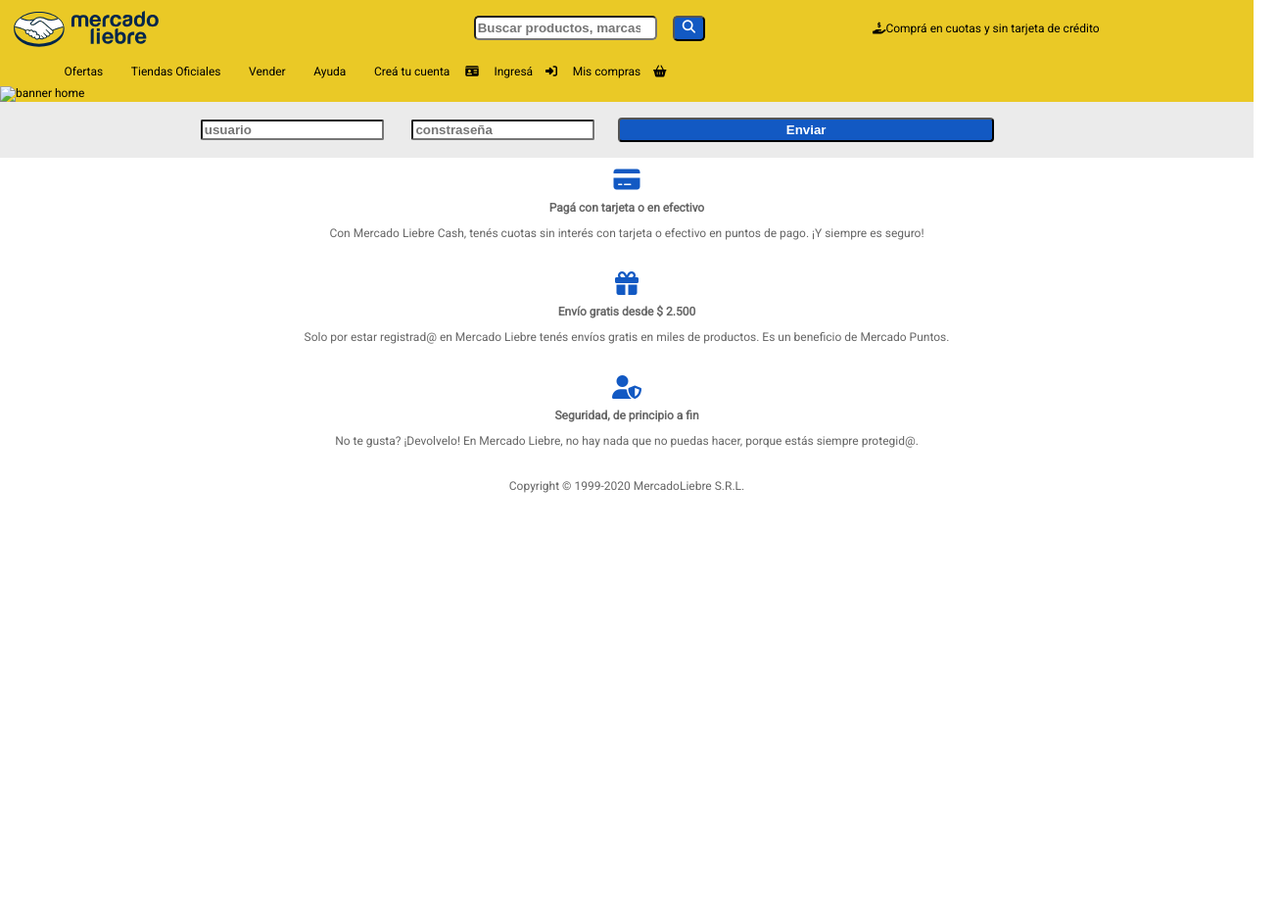
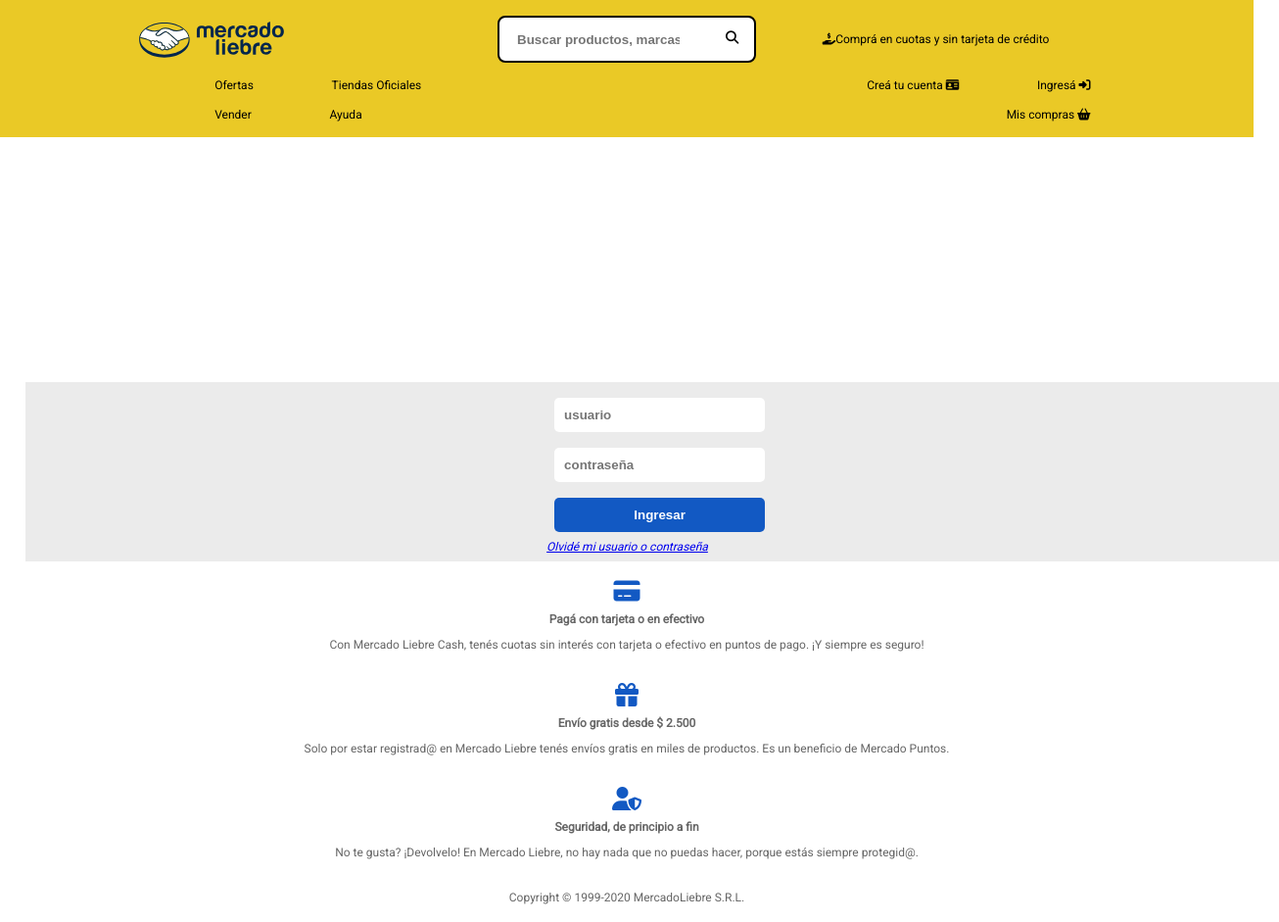
Before and after one commit to fpereyralucena/mercadoliebre, a website: page views/login.html in a window 1280 px wide. Shown: the whole page at 98% size, 1306 px wide, since content can reach past the window. Before the commit the page ends 800 px from the top, so only its background shows below. Drawn offline with Linux system fonts and the light colour scheme; files whose address does not match are found by name.

Commit message:
arreglo buscador y login

```diff
--- a/app.js
+++ b/app.js
@@ -3,7 +3,7 @@
 const path = require('path');
 const PORT = process.env.PORT || 3001;
 app.use(express.static('public'));
-app.listen(PORT, ()=>console.log("server runnning http://127.0.0.1:{$PORT}"));
+app.listen(PORT, ()=>console.log(`server runnning http://127.0.0.1:${PORT}`));
 
 app.get('/', (req, res) => {
     res.sendFile(path.join(__dirname, './views/home.html'))
--- a/public/css/stylesheet.css
+++ b/public/css/stylesheet.css
@@ -15,7 +15,7 @@
 
 header.home {
     background-color: #EAC926;
-    width: 100vw;
+    width: 100%;
     /* height: 25vh; */
     display: flex;
     flex-direction: column;
@@ -31,11 +31,17 @@
 
 header.register,
 header.login {
-    display: block;
-    margin: 1px;
-    padding: 1px;
     background-color: #EAC926;
-    background-color: #EAC926;
+    width: 100%;
+    display: flex;
+    flex-direction: column;
+    flex-wrap: nowrap;
+    align-content: space-between;
+    justify-content: flex-end;
+    align-items: stretch;
+    position: fixed;
+    top: 0;
+    z-index: 1;
 }
 
 .firstrow {
@@ -48,7 +54,8 @@
 
 .search-input {
     max-width: 200px;
-    height: 25px;
+    height: 28px;
+    border: 0;
 }
 
 a .logo {
@@ -112,15 +119,8 @@
     flex-direction: row;
 }
 
-.second-row {}
 
-.izq {
-    /* left: 0; */
-    /* position: absolute; */
-    /* display: inline; */
-    /* margin: 0; */
-    /* z-index: 1; */
-}
+
 
 .der {
     right: 0;
@@ -130,10 +130,6 @@
     float: right;
     margin-left: 20vw;
 }
-
-ul.der {}
-
-ul.der {}
 
 
 
@@ -171,11 +167,21 @@
     margin-top: 232px;
 }
 
-main.register,
+
 main.login {
     padding: 1vh 15vw;
+    text-align: left;
+    margin: 390px 1vw 0 2vw;
+    width: 100%;
+    overflow: auto;
 }
+main.register {
+    padding: 1vh 15vw;
 
+    text-align: left;
+    margin: 250px 1vw 0 2vw;
+    width: 100%;
+}
 main .titulares {
     margin: 1vh 2vw;
     font-size: 24px;
@@ -187,13 +193,13 @@
 }
 
 .login {
-    display: block;
+    display: flex;
     flex-direction: column;
     flex-wrap: wrap;
-    /* padding: 1vh 10%; */
+    padding: 1vh 10%;
     justify-content: center;
     align-items: center;
-    /* margin: 0 auto; */
+    margin: 0 auto;
 }
 
 .login button .submit {
@@ -206,9 +212,10 @@
 }
 
 .login input {
-    margin: 0.5vh 1vw;
-    border-radius: 2px;
-
+    width: 100%;
+    padding: 10px;
+    border: none;
+    border-radius: 5px;
 }
 
 .seccion-productos {
@@ -318,7 +325,9 @@
     display: flex;
     flex-direction: row;
     flex-wrap: nowrap;
-    align-content: center;
+    background-color: #fff;
+    border: 2px solid black;
+    border-radius: 8px;
 }
 
 form input,
@@ -330,13 +339,25 @@
 
 }
 
+main form button{
+    background-color: #1259c3;
+    color: white;
+    width: 100%;
+    border-radius: 5px;
+    padding: 10px ;
+    text-decoration: none;
+    cursor: pointer;
+    border: none;
+}
+
 form button {
-    background-color: #1259c3;
-    color: #FFF;
+    background-color: #fff;
+    color: #000;
+    border: 0;
 }
 
 form button .fa-magnifying-glass {
-    color: #fff;
+    color: #000;
     background-color: rgba(100, 100, 100, 0)
 }
 
@@ -345,7 +366,7 @@
     background-color: #1259c3;
     color: #FFF;
     padding: 3px;
-    width: 30vw;
+    width: 184px;
 }
 
 form button.submit:hover {
@@ -396,6 +417,10 @@
         /* flex-direction: row; */
         /* justify-content: space-between; */
         /* align-items: flex-end; */
+        align-items: center;
+        justify-content: center;
+        /* margin: 0 9vw; */
+        /* width: 99vw; */
     }
 
 
@@ -425,6 +450,7 @@
     li {
         list-style: none;
         display: inline-block;
+        /* margin: 0 2vw; */
     }
 
     .logo {
@@ -443,6 +469,12 @@
 
     main.home {
         margin-top: 0;
+    }
+
+    main.register{
+        margin: 0;
+        max-width: 100vw;
+        padding:1vh 25vw;
     }
 
     .seccion-productos {
@@ -497,5 +529,9 @@
         padding: 10px;
     }
 
+    li{
+        margin: 0 2vw;
+    }
+
 
 }
--- a/views/login.html
+++ b/views/login.html
@@ -14,7 +14,7 @@
 </head>
 
 <body>
-    <header class="home">
+    <header class="login">
         <div class="firstrow">
             <a href="/"><img class="logo" src=".\img\logo-mercado-liebre.svg" alt="logo mercado liebre"></a>
             <form class="combo-buscador"><input type="search" class="search-input"
@@ -37,9 +37,13 @@
                     <li><a href="#">Tiendas Oficiales</a></li>
                     <li><a href="#">Vender</a></li>
                     <li><a href="#">Ayuda</a></li>
-                    <li><a href="/register">Creá tu cuenta </a> <i class="fa-solid fa-id-card"></i></li>
-                    <li><a href="/login">Ingresá </a><i class="fa-solid fa-right-to-bracket"></i></li>
-                    <li><a href="#">Mis compras </a><i class="fa-solid fa-basket-shopping"></i></li>
+
+
+                </ul>
+                <ul class="der">
+                    <li><a href="/register">Creá tu cuenta <i class="fa-solid fa-id-card"></i> </a> </li>
+                    <li><a href="/login">Ingresá  <i class="fa-solid fa-right-to-bracket"></i></a></li>
+                    <li><a href="#">Mis compras <i class="fa-solid fa-basket-shopping"></i> </a></li>
 
                 </ul>
             </div>
@@ -49,22 +53,15 @@
             </div>
         </nav>
 
-        <img class="banner" src=".\img\img-home-banner.jpg" alt="banner home">
+
     </header>
-
     <main class="login">
-        <form  class="login" action="login.html" method="post" enctype="multipart/form-data">
-
-
-            <input type="text" id="usuario" name="usuario" autocomplete="username" placeholder="usuario" pattern="/^[A-Za-z0-9]+(?:[ _-][A-Za-z0-9]+)*$/" maxlength="20" requiered>
-
-            <input type="password" id="constrasena"  autocomplete="current-password" name="contrasena" placeholder="constraseña" pattern="^(?=.*[A-Za-z])(?=.*\d)[A-Za-z\d]{8,}$" required>
-
-            <button class="submit" type="submit">Enviar</button>
-
-
+        <form action="login.html" method="post" enctype="multipart/form-data">
+            <input type="text" placeholder="usuario" name="usuario">
+            <input type="password" placeholder="contraseña" name="contrasena">
+            <a href="/"><button type="" title="ingresar">Ingresar</button></a>
+            <i><a href="#">Olvidé mi usuario o contraseña</a></i>
         </form>
-
     </main>
 
     <footer class="login">
```
